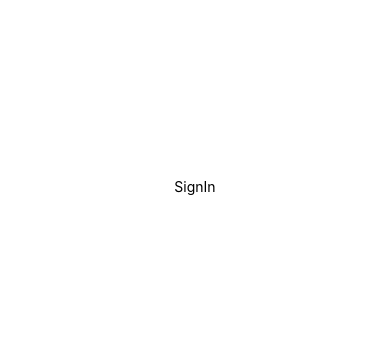
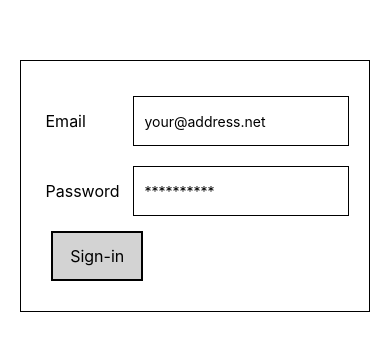
Before and after one commit to Nithu96/ReactNative_Test, a React Native app: screen / in a window 390 px wide. Shown: the part 236-586 px from the top of the page. Built offline with nearby package versions, Linux system fonts and the light colour scheme.

Commit message:
SignIn component UI

```diff
--- a/Component/SignIn.js
+++ b/Component/SignIn.js
@@ -1,12 +1,85 @@
 import React,  { Component } from 'react';
-import { StyleSheet, Text, View } from 'react-native';
+import { StyleSheet, Text, View, TextInput, TouchableOpacity} from 'react-native';
 
 export default class SignIn extends Component{
     render(){
         return(
-           <Text>SignIn</Text>
+           <View style = {styles.inputUi}>
+               <View style ={ styles.inputView}>
+                   <Text style ={styles.lableText}> Email </Text>
+                    <TextInput
+                      style={styles.inputText}
+                      placeholder="your@address.net"
+                      placeholderTextColor="black"
+                      autoCapitalize="none"
+                    />
+               </View>
+               <View style ={ styles.inputView}>
+                   <Text style ={styles.lableText}> Password </Text>
+                    <TextInput
+                      style={styles.inputText}
+                      placeholder="**********"
+                      placeholderTextColor="black"
+                      secureTextEntry
+                    />
+               </View>
+               <View alignItems='flex-end'>
+                   <TouchableOpacity style = {styles.loginBtn}>
+                       <Text style = {styles.loginText}>Sign-in</Text>
+                   </TouchableOpacity>
+               </View>
+
+           </View>
         )
     }
 }
 
+const styles = StyleSheet.create({
+    inputUi: {
+        borderColor: "black",
+        borderWidth: 1,
+        padding: 20,
+        marginLeft: 20,
+        marginRight: 20,
+      },
+    inputView: {
+        marginTop: 10,
+        flexDirection: 'row',
+        height: 60,
+        alignItems: 'center',
+      },
+    lableText: {
+        fontSize: 16,
+        color: 'black',
+        width: '30%'
+     },
+    inputText: {
+        color: "black",
+        borderColor: "black",
+        borderWidth: 1,
+        width: '70%',
+        height: 50,
+        paddingLeft: 10,
+     },
+    credText: {
+        fontSize: 16,
+        color: 'black',
+        width: '30%'
+     },
+    loginBtn: {
+        backgroundColor: "#D3D3D3",
+        borderColor: "black",
+        height: 50,
+        alignItems: 'center',
+        justifyContent: 'center',
+        margin: 10,
+        width: '30%',
+        borderWidth: 2,
+      },
+    loginText: {
+        color: "black",
+        textAlign: 'center',
+        fontSize: 16
+      },
+})
 export {SignIn};
```
